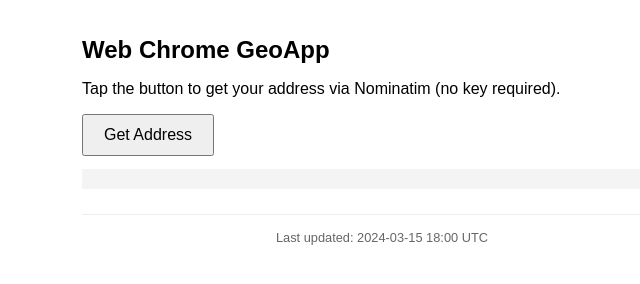
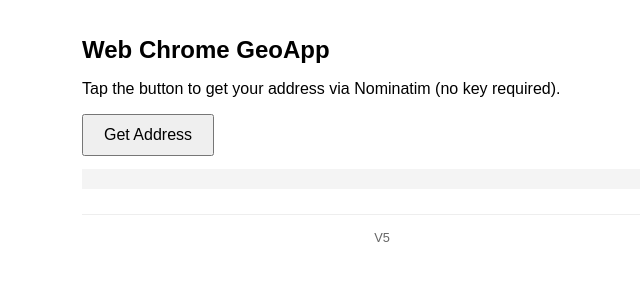
Before and after one commit to Smarcato/my-geoapp, a plain HTML site: page index.html in a window 1280 px wide. Shown: the whole page, without its empty margins (258-898 px from the left). Drawn offline with Linux system fonts and the light colour scheme.

Commit message:
Update index.html

```diff
--- a/index.html
+++ b/index.html
@@ -25,8 +25,8 @@
     // --- START: Version Information ---
     // IMPORTANT: Manually update this value when you push new changes to GitHub.
     // You can use a date, a version number, or a combination.
-    // Example: "v1.0.1 - 2024-03-15 14:30 UTC" or simply "Last updated: 2024-03-15 14:30 UTC"
-    const appDisplayVersion = "Last updated: 2024-03-15 18:00 UTC"; // <-- MANUALLY EDIT THIS LINE
+    // Example: "v1.0.1 - 2024-03-15 14:30 UTC" or "V5"
+    const appDisplayVersion = "V5"; // <-- MANUALLY EDIT THIS LINE (or as requested)
     document.getElementById('version-info').textContent = appDisplayVersion;
     // --- END: Version Information ---
 
```
